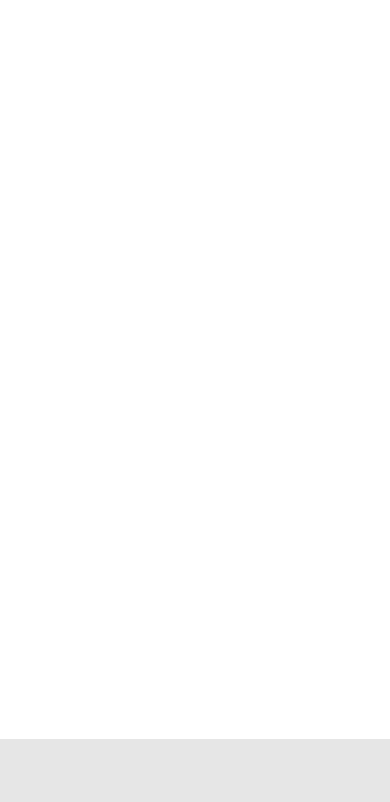
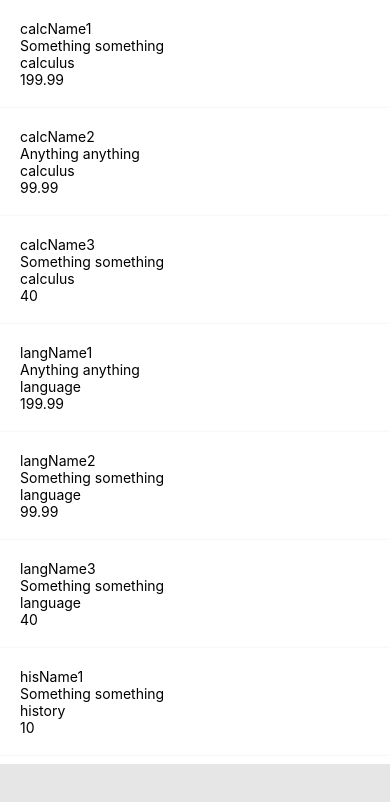
Before and after one commit to lhafkamp/inspire-native, a React Native app: screen / in a window 390 px wide. Shown: the top 802 px of the page. Built offline with nearby package versions, Linux system fonts and the light colour scheme.

Commit message:
Display courses with basic styling

```diff
--- /dev/null
+++ b/allCourses.js
@@ -0,0 +1,58 @@
+const allCourses = {
+  course1: {
+    name: 'calcName1',
+    description: "Something something",
+    category: "calculus",
+    price: 199.99
+  },
+  course2: {
+    name: 'calcName2',
+    description: "Anything anything",
+    category: "calculus",
+    price: 99.99
+  },
+  course3: {
+    name: 'calcName3',
+    description: "Something something",
+    category: "calculus",
+    price: 40.00
+  },
+  course4: {
+    name: 'langName1',
+    description: "Anything anything",
+    category: "language",
+    price: 199.99
+  },
+  course5: {
+    name: 'langName2',
+    description: "Something something",
+    category: "language",
+    price: 99.99
+  },
+  course6: {
+    name: 'langName3',
+    description: "Something something",
+    category: "language",
+    price: 40.00
+  },
+  course7: {
+    name: 'hisName1',
+    description: "Something something",
+    category: "history",
+    price: 10.00
+  },
+  course8: {
+    name: 'hisName2',
+    description: "Something something",
+    category: "history",
+    price: 20.00
+  },
+  course9: {
+    name: 'hisName3',
+    description: "Anything anything",
+    category: "history",
+    price: 299.99
+  }
+}
+
+export default allCourses
--- /dev/null
+++ b/components/Course.js
@@ -0,0 +1,33 @@
+import React from 'react'
+import { StyleSheet, Text, View } from 'react-native'
+
+const Course = ({ courseData }) => {
+  const { name, description, category, price } = courseData
+
+  return (
+    <View style={styles.course}>
+      <Text>{name}</Text>
+      <Text>{description}</Text>
+      <Text>{category}</Text>
+      <Text>{price}</Text>
+    </View>
+  )
+}
+
+const styles = StyleSheet.create({
+  course: {
+    padding: 20,
+    backgroundColor: '#fff',
+    shadowColor: '#000',
+    shadowOffset: {
+      width: 0,
+      height: 2,
+    },
+    shadowOpacity: 0.25,
+    shadowRadius: 3.84,
+
+    elevation: 5,
+  },
+})
+
+export default Course
--- a/components/CourseDisplayer.js
+++ b/components/CourseDisplayer.js
@@ -1,14 +1,38 @@
 import React from 'react'
-import { StyleSheet, View } from 'react-native'
+import { StyleSheet, Text, ScrollView } from 'react-native'
+import allCourses from '../allCourses'
 
-const CourseDisplayer = () => (
-  <View style={styles.courseDisplayer}>
-  </View>
-)
+import Course from './Course'
+
+class CourseDisplayer extends React.Component {
+  constructor() {
+    super()
+    this.state = {
+      courses: []
+    }
+  }
+
+  componentDidMount() {
+    const arr = []
+    Object.keys(allCourses).map(key => arr.push(allCourses[key]))
+
+    this.setState({
+      courses: arr
+    })
+  }
+
+  render() {
+    return (
+      <ScrollView style={styles.courseDisplayer}>
+        {this.state.courses.map(course => <Course courseData={course} key={course.name} />)}
+      </ScrollView>
+    )
+  }
+}
 
 const styles = StyleSheet.create({
   courseDisplayer: {
-    flex: 7,
+
   },
 })
 
--- a/components/Nav.js
+++ b/components/Nav.js
@@ -9,7 +9,7 @@ const Nav = () => (
 
 const styles = StyleSheet.create({
   nav: {
-    flex: 1,
+    height: 80,
     backgroundColor: Colors.phc,
   },
 })
```
